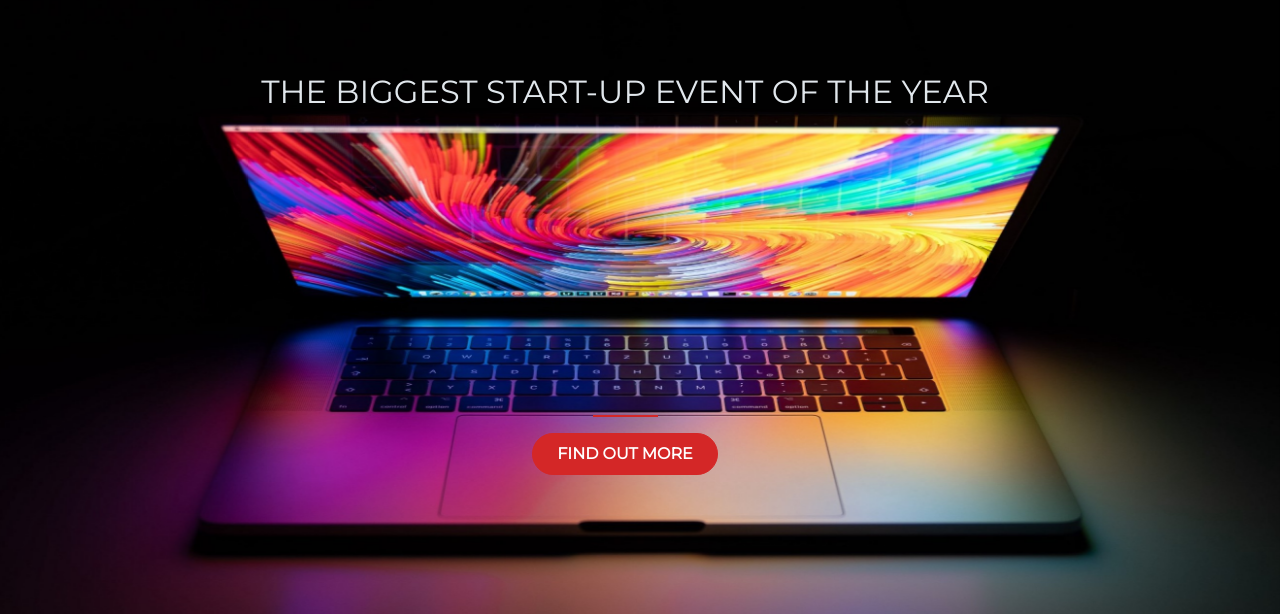
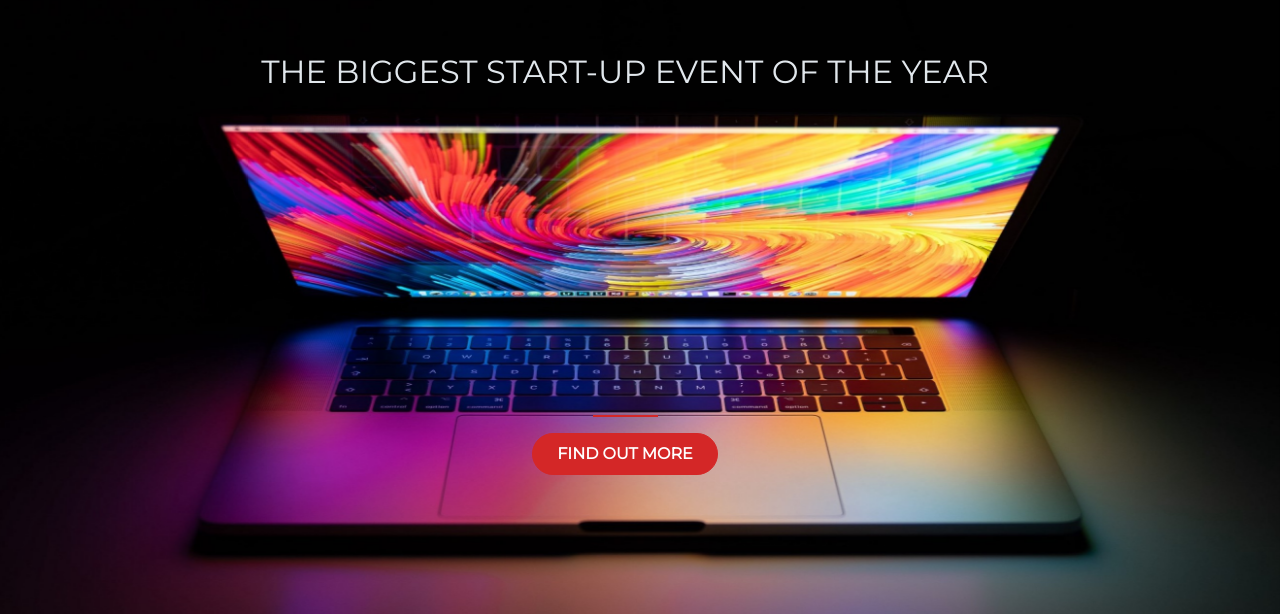
Before and after one commit to irokat/best-startup-of-the-year, a plain HTML site: page index.html in a window 1280 px wide. Shown: the part 186-800 px from the top of the page. Drawn offline with nearby package versions, Linux system fonts and the light colour scheme.

Commit message:
Update start-up.css

```diff
--- a/start-up.css
+++ b/start-up.css
@@ -15,7 +15,7 @@ h1{
 	font-size: 2em;
 	color: #e1e7ec;
 	position: relative;
-    bottom: -80px;
+    bottom: -60px;
 }
 
 hr{
```
